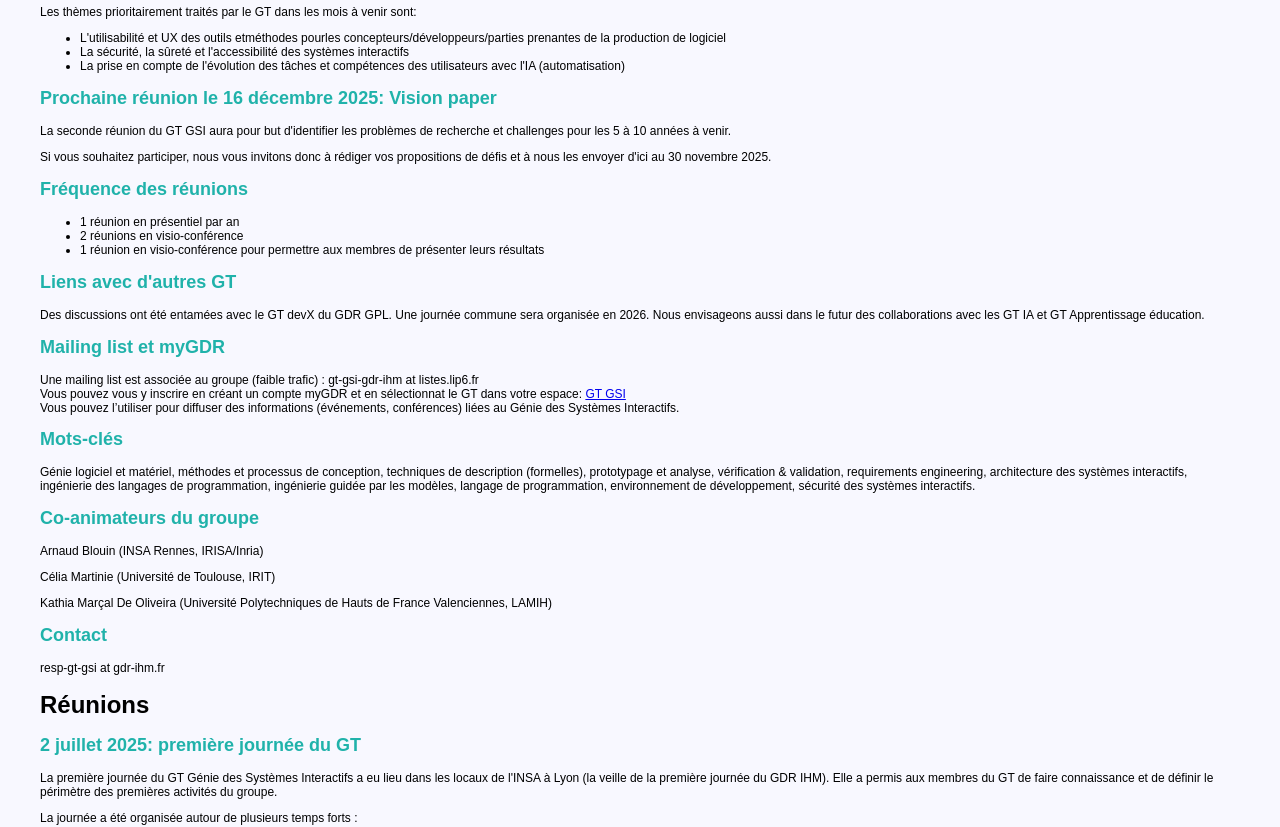
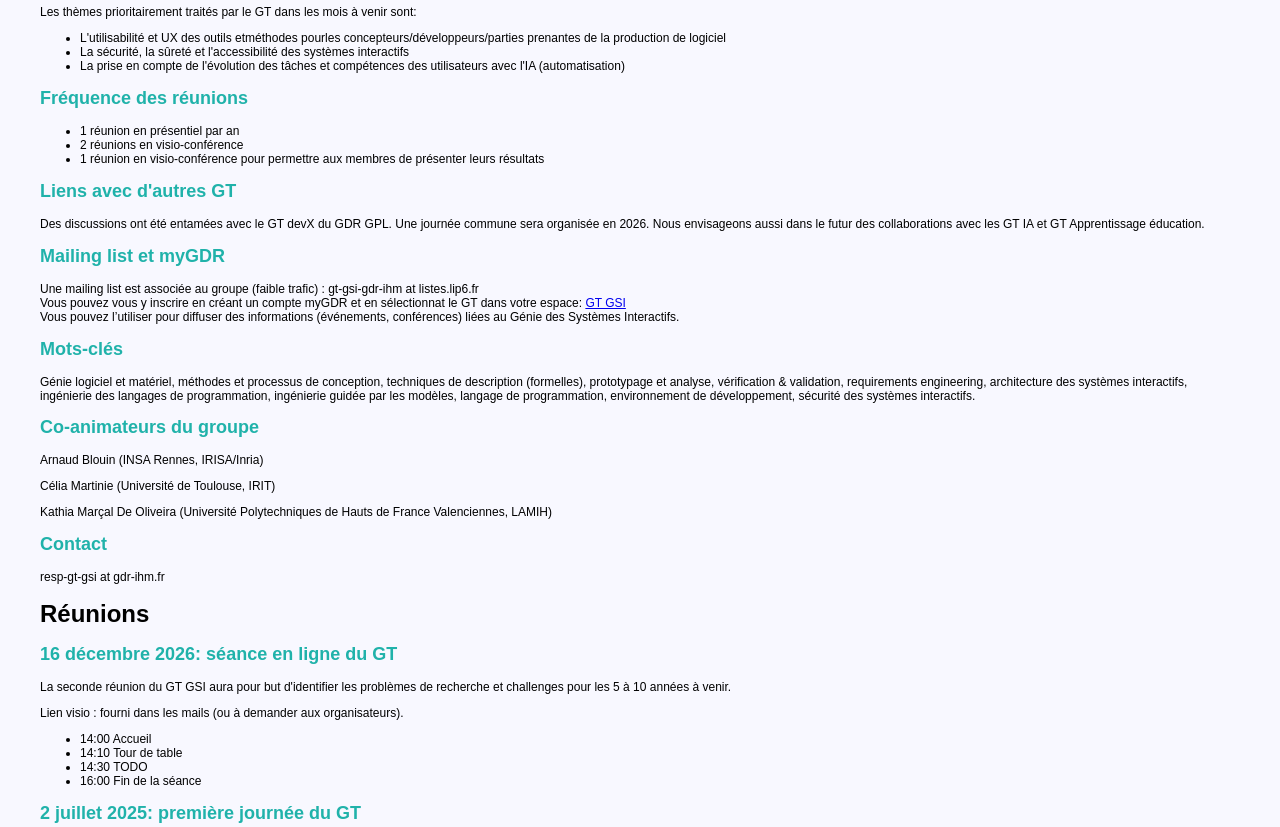
Before and after one commit to gt-gsi/gtgsi, a plain HTML site: page index.html in a window 1280 px wide. Shown: the part 240-1067 px from the top of the page. Drawn offline with Linux system fonts and the light colour scheme.

Commit message:
Update index.html

```diff
--- a/index.html
+++ b/index.html
@@ -21,9 +21,6 @@
         <li>La prise en compte de l'évolution des tâches et compétences des utilisateurs avec l'IA (automatisation)</li>
     </ul>
 
-    <h2 style="color:lightseagreen;"> Prochaine réunion le 16 décembre 2025: Vision paper </h2>
-    <p>La seconde réunion du GT GSI aura pour but d'identifier les problèmes de recherche et challenges pour les 5 à 10 années à venir.</p><!-- comment -->
-    <p> Si vous souhaitez participer, nous vous invitons donc à rédiger vos propositions de défis et à nous les envoyer d'ici au 30 novembre 2025.</p>
 
     <h2 style="color:lightseagreen;">Fréquence des réunions</h2>
     <ul>
@@ -54,6 +51,16 @@
     <p>resp-gt-gsi at gdr-ihm.fr</p>
 
     <h1>Réunions</h1>
+
+    <h2 style="color:lightseagreen;"> 16 décembre 2026: séance en ligne du GT </h2>
+    <p>La seconde réunion du GT GSI aura pour but d'identifier les problèmes de recherche et challenges pour les 5 à 10 années à venir.</p>
+    <p>Lien visio : fourni dans les mails (ou à demander aux organisateurs).</p>
+    <ul>
+        <li>14:00 Accueil</li>
+        <li>14:10 Tour de table</li>
+        <li>14:30 TODO</li>
+        <li>16:00 Fin de la séance</li>
+    </ul>
 
     <h2 style="color:lightseagreen;"> 2 juillet 2025: première journée du GT </h2>
     <p>La première journée du GT Génie des Systèmes Interactifs a eu lieu dans les locaux de l'INSA à Lyon (la veille de la première journée du GDR IHM).
```
